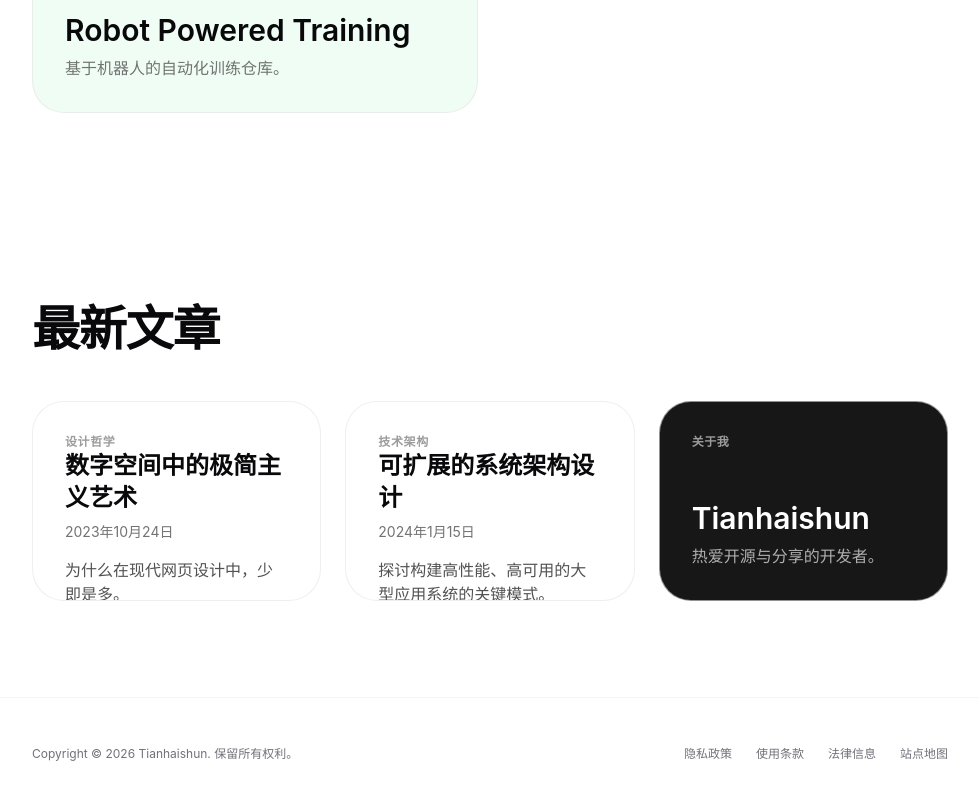
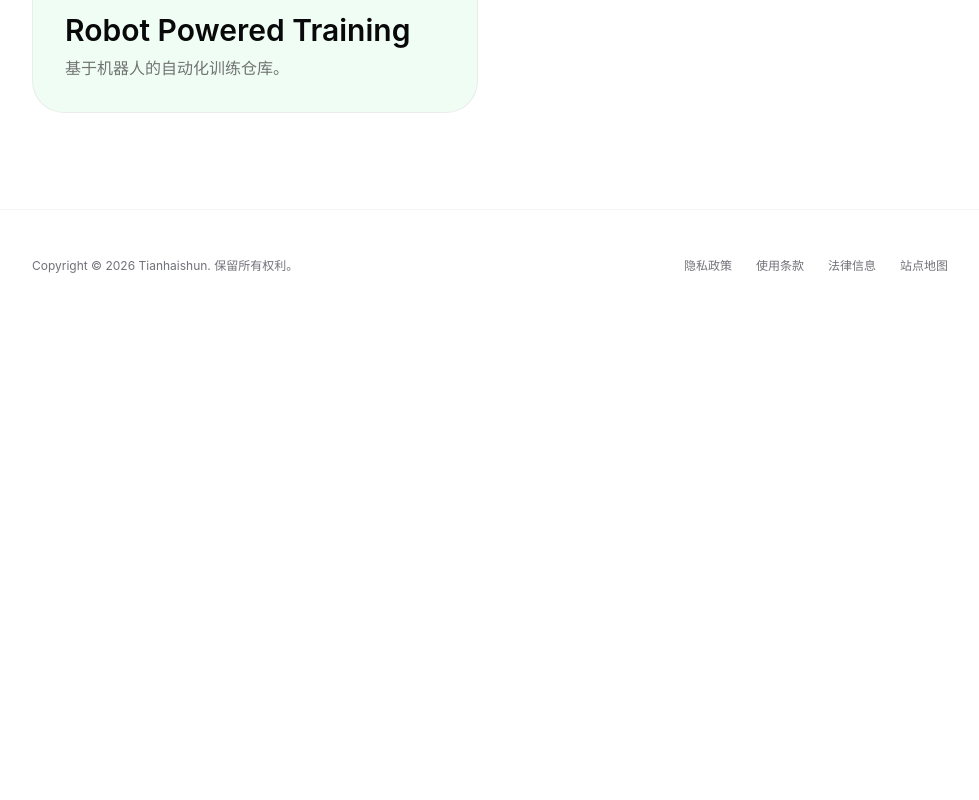
Before and after one commit to tianhaishun/appleStyle, a React (Vite) app: page / in a window 1280 px wide. Shown: the part 1627-2427 px from the top of the page, without its empty margins (150-1129 px from the left). After the commit the page ends 1949 px from the top, so only its background shows below. Built offline with nearby package versions, Linux system fonts and the light colour scheme.

Commit message:
chore: clear placeholder articles and update bento grid

```diff
--- a/src/components/sections/BentoGrid.tsx
+++ b/src/components/sections/BentoGrid.tsx
@@ -45,6 +45,7 @@ export function BentoGrid() {
         </FadeInStagger>
       </Section>
 
+      {articles.length > 0 && (
         <Section id="articles" className="pt-0">
           <FadeIn>
             <h2 className="text-3xl md:text-5xl font-semibold mb-12 tracking-tight">最新文章</h2>
@@ -78,7 +79,7 @@ export function BentoGrid() {
                 </FadeIn>
               ))}
 
-             {/* About Me Card */}
+              {/* About Me Card - Only show in grid if we have articles, otherwise it might look lonely or we rely on the main About page */}
               <FadeIn className="relative group overflow-hidden rounded-[2rem] border border-neutral-200/60 dark:border-neutral-800 transition-all duration-300 hover:shadow-xl hover:shadow-black/5 hover:scale-[1.01] bg-neutral-900 text-white md:col-span-1">
                   <a href="https://github.com/tianhaishun" target="_blank" rel="noopener noreferrer" className="absolute inset-0 z-10 block">
                     <span className="sr-only">关于我</span>
@@ -105,6 +106,7 @@ export function BentoGrid() {
             </div>
           </FadeInStagger>
         </Section>
+      )}
     </>
   );
 }
--- a/src/data/articles.ts
+++ b/src/data/articles.ts
@@ -9,60 +9,17 @@ export interface Article {
 }
 
 export const articles: Article[] = [
+  // 在这里添加您的文章
+  // 示例格式:
+  /*
   {
-    slug: "minimalism",
-    title: "数字空间中的极简主义艺术",
-    category: "设计哲学",
-    date: "2023年10月24日",
+    slug: "my-first-post",
+    title: "我的第一篇文章",
+    category: "生活随笔",
+    date: "2024年1月1日",
     readTime: "5 分钟阅读",
-    description: "为什么在现代网页设计中，少即是多。",
-    content: `
-      <p class="lead text-xl text-foreground/80 font-medium leading-relaxed mb-8">
-        极简主义不仅仅是减法，更是为了增加意义。在这个数字噪音充斥的世界里，留白是一种奢侈。
-      </p>
-
-      <p class="mb-6 text-lg leading-relaxed text-foreground/90">
-        当我们回顾用户界面的演变时，可以看到一个明显的趋势：做减法。但真正的减法不是空洞，而是聚焦。Apple 的设计哲学一直教导我们，每一个元素都必须有其目的。如果它不能帮助用户达成目标，那它就仅仅是装饰。
-      </p>
-
-      <h2 class="text-2xl font-semibold mt-12 mb-6 tracking-tight">留白的力量</h2>
-
-      <p class="mb-6 text-lg leading-relaxed text-foreground/90">
-        留白是主动的，而非被动的。它引导视线，构建层级，给内容以呼吸的空间。通过增加边距和填充，我们向用户传达什么是真正重要的。
-      </p>
-
-      <blockquote class="border-l-4 border-foreground pl-6 py-2 my-10 italic text-xl font-medium text-foreground">
-        "完美不是无以复加，而是无以复减。"
-      </blockquote>
-
-      <h2 class="text-2xl font-semibold mt-12 mb-6 tracking-tight">字体即界面</h2>
-
-      <p class="mb-6 text-lg leading-relaxed text-foreground/90">
-        在内容优先的方法中，排版就是界面本身。字体的字重、大小和行高可以取代传统的边框和背景色。San Francisco，作为 Apple 的系统字体，在这方面表现卓越——既中性到足以“消失”，又独特到在任何尺寸下都清晰可辨。
-      </p>
-
-      <p class="mb-6 text-lg leading-relaxed text-foreground/90">
-        当我们继续构建 Web 时，请记住，我们的工作不是填满屏幕，而是清理道路。
-      </p>
-    `,
+    description: "这是文章的简短描述...",
+    content: "<p>这是文章的正文内容...</p>",
   },
-  {
-    slug: "system-design",
-    title: "可扩展的系统架构设计",
-    category: "技术架构",
-    date: "2024年1月15日",
-    readTime: "8 分钟阅读",
-    description: "探讨构建高性能、高可用的大型应用系统的关键模式。",
-    content: `
-      <p class="lead text-xl text-foreground/80 font-medium leading-relaxed mb-8">
-        随着用户规模的增长，系统架构的复杂性呈指数级上升。如何在保证开发效率的同时，维持系统的高可用性和可扩展性？
-      </p>
-
-      <h2 class="text-2xl font-semibold mt-12 mb-6 tracking-tight">微服务 vs 单体</h2>
-
-      <p class="mb-6 text-lg leading-relaxed text-foreground/90">
-        并没有绝对正确的架构，只有最适合当前业务阶段的架构。过早的微服务化会带来不必要的运维负担，而坚持单体架构则可能在后期成为瓶颈。
-      </p>
-    `,
-  },
+  */
 ];
```
Lines whose indentation alone changed are shown as unchanged.
